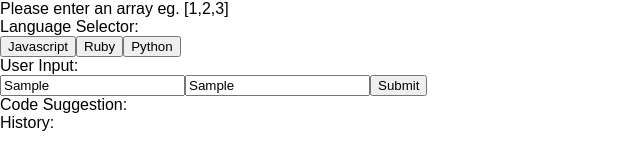
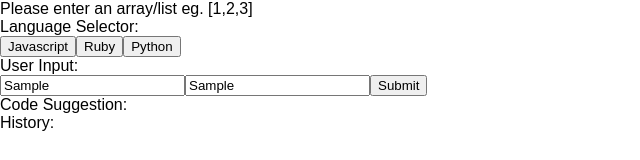
Before and after one commit to laythq/Array-Of-Sunshine, a React (Create React App) app in the folder client/: page / in a window 1280 px wide. Both pictures are taken after typing "Sample", "Sample" into the empty fields and a click on the input "Submit". Shown: the top 160 px of the page, without its empty margins (0-640 px from the left). Built offline with nearby package versions, Linux system fonts and the light colour scheme.

Commit message:
FEATURE Add guard clause against blank output

```diff
--- a/client/src/errormessage.jsx
+++ /dev/null
@@ -1,13 +0,0 @@
-import React from 'react';
-
-export function InputErrorMessage() {
-  return (
-    <div>Please enter an array eg. [1,2,3]</div>
-  )
-}
-
-export function LanguageErrorMessage() {
-  return (
-    <div>Please select a language</div>
-  )
-}
--- a/client/src/inputform.jsx
+++ b/client/src/inputform.jsx
@@ -2,7 +2,6 @@ import React from 'react';
 import { processInput } from './parser';
 import axios from 'axios';
 import { LanguageSelector } from './languageselector';
-import { InputErrorMessage, LanguageErrorMessage } from './errormessage';
 
 export class InputForm extends React.Component {
   constructor(props) {
@@ -33,7 +32,6 @@ export class InputForm extends React.Component {
     event.preventDefault();
 
     const processedInput = processInput(this.state.input)
-    const processedOutput = processInput(this.state.output)
 
     if(!this.isAnArray(processedInput)){
       const input = 'inputError'
@@ -41,9 +39,13 @@ export class InputForm extends React.Component {
     } else if (this.state.language === null){
       const input = 'languageError'
       this.setError(input)
+    } else if (this.state.output === null) {
+      const output = 'outputError'
+      this.setError(output)
     } else {
       this.props.setInputOutput(this.state.input, this.state.output);
       this.props.setLanguage(this.state.language);
+      const processedOutput = processInput(this.state.output)
       let userInput = {
         input: processedInput,
         output: processedOutput,
@@ -90,21 +92,26 @@ export class InputForm extends React.Component {
   render() {
 
     const isInputError = this.state.inputError;
+    let inputError;
+    if (isInputError) {
+      inputError = <div>Please enter an array/list eg. [1,2,3]</div>
+    }
     const isLanguageError = this.state.languageError;
-    let inputError;
     let languageError;
-
-    if (isInputError) {
-      inputError = <InputErrorMessage />;
+    if (isLanguageError) {
+      languageError = <div>Please select a language</div>
     }
-    if (isLanguageError) {
-      languageError = <LanguageErrorMessage />;
+    const isOutputError = this.state.outputError;
+    let outputError;
+    if (isOutputError) {
+      outputError = <div>Please enter your desired output</div>
     }
 
     return (
       <div>
         {inputError}
         {languageError}
+        {outputError}
         <div>
           Language Selector:
           <LanguageSelector
```
